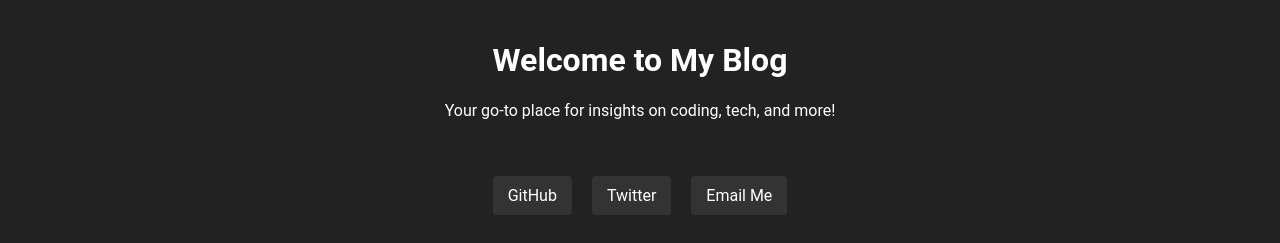
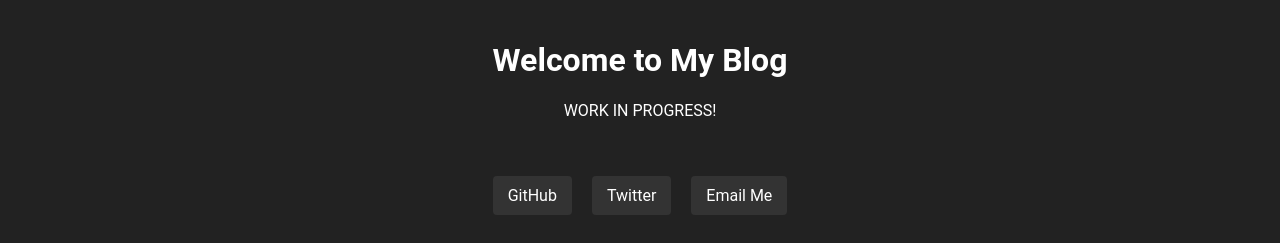
Before and after one commit to codiwithsarthak/codiwithsarthak.github.io, a plain HTML site: page blogs/blogs.html in a window 1280 px wide. Shown: the top 243 px of the page. Drawn offline with Linux system fonts and the light colour scheme.

Commit message:
Update blogs.html

```diff
--- a/blogs/blogs.html
+++ b/blogs/blogs.html
@@ -10,7 +10,7 @@
 <body>
     <header>
         <h1>Welcome to My Blog</h1>
-        <p>Your go-to place for insights on coding, tech, and more!</p>
+        <p>WORK IN PROGRESS!</p>
     </header>
 
     <div class="social-icons">
```
